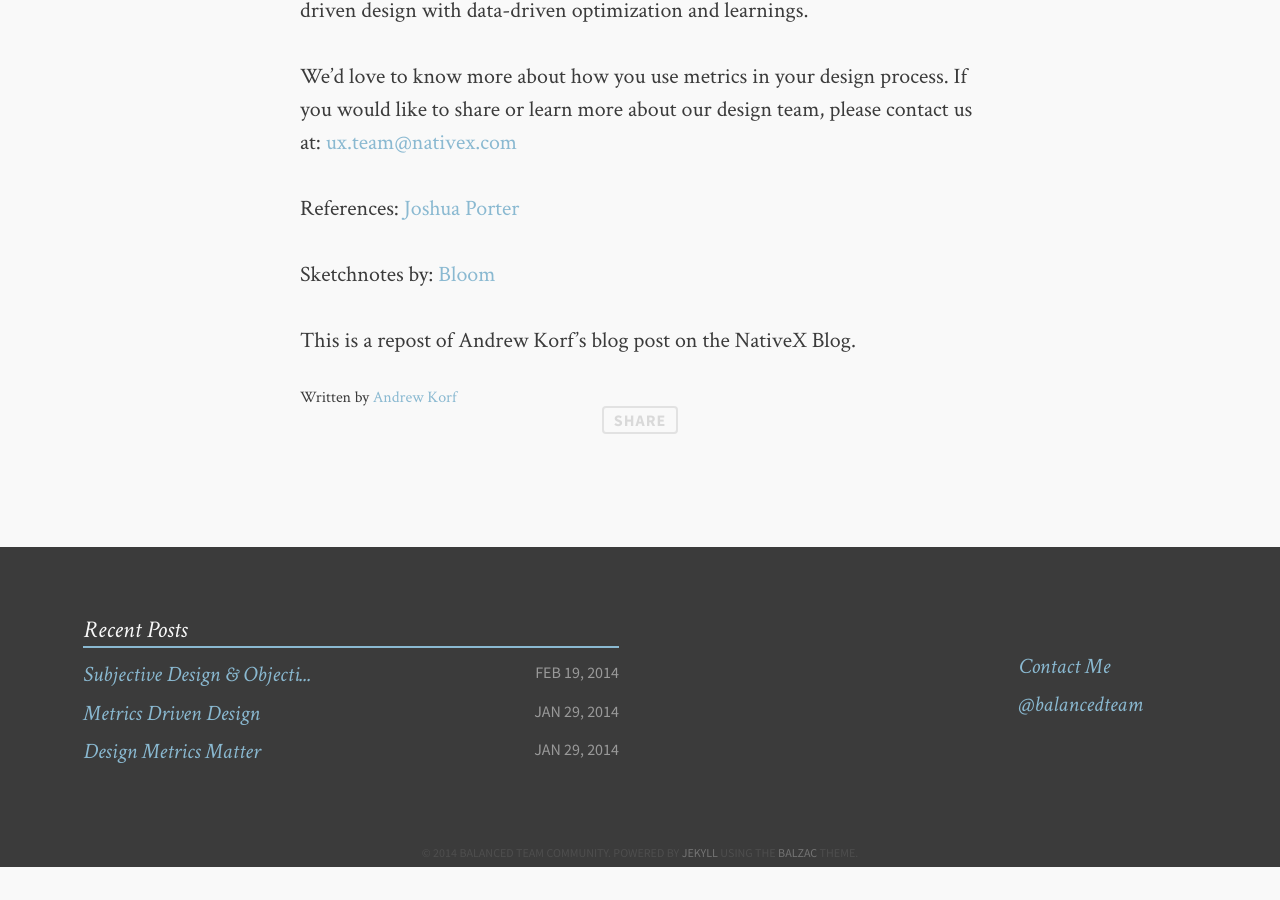
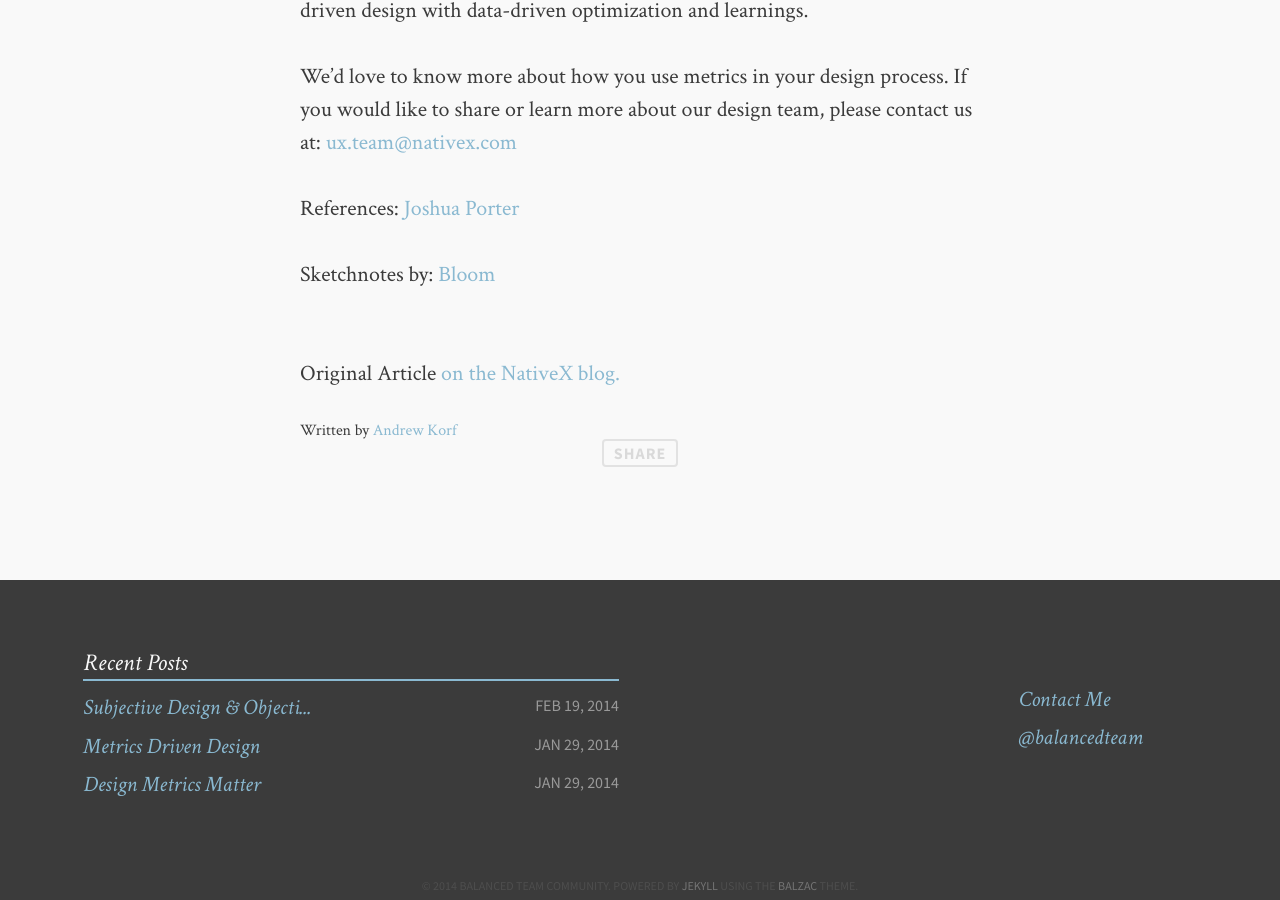
Before and after one commit to designmetrics/designmetrics.github.io, a Jekyll site: the page built from _posts/2014-01-29-metrics-driven-design.md, in a window 1280 px wide and 900 px high, scrolled down 2162 px. Built offline with Jekyll 4.4.1, drawn with Linux system fonts in a browser that asks for light colours; comment, search, counter and statistics services are not loaded; before the commit the page ends 3029 px from its top, so only the background shows below that.

Commit message:
new post

```diff
--- a/_posts/2014-01-29-metrics-driven-design.md
+++ b/_posts/2014-01-29-metrics-driven-design.md
@@ -30,4 +30,5 @@ References: <a href="http://bokardo.com/">Joshua Porter</a>
 
 Sketchnotes by: <a href="http://bloomready.com">Bloom</a>
 
-This is a repost of Andrew Korf's blog post on the NativeX Blog.
+<br>
+Original Article <a href="http://nativex.com/art/metrics-driven-design/">on the NativeX blog.</a>
```
